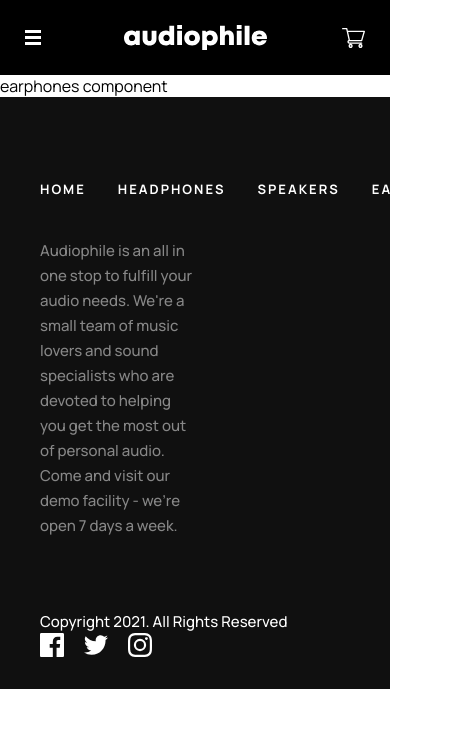
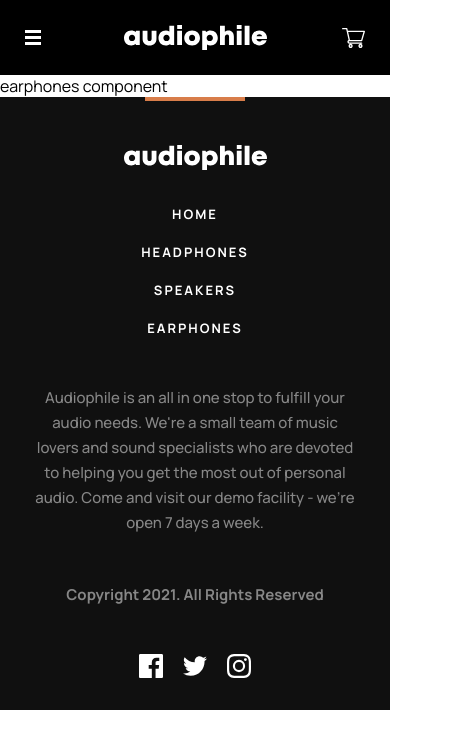
Before and after one commit to BBrownley/audiophile-ecommerce, a React (Create React App) app in the folder client/: page /earphones in a window 390 px wide. Shown: the top 748 px of the page, 468 px wide, since content can reach past the window. Built offline with nearby package versions, Linux system fonts and the light colour scheme.

Commit message:
Completed footer (responsive, added accent border)

```diff
--- a/client/src/components/Footer/Footer.elements.js
+++ b/client/src/components/Footer/Footer.elements.js
@@ -8,6 +8,16 @@
   background: ${props => props.theme.colors.black600};
   color: white;
   padding: 4rem 2.5rem 2rem 2.5rem;
+  position: relative;
+
+  .accent {
+    height: 0.25rem;
+    width: 6.25rem;
+    background-color: ${props => props.theme.colors.primary};
+    position: absolute;
+    top: 0;
+    left: 2.5rem;
+  }
 
   .footer-top,
   .footer-bottom {
@@ -20,6 +30,21 @@
     margin-bottom: 0.5rem;
   }
 
+  .footer-bottom {
+    &__tablet {
+      display: flex;
+      justify-content: space-between;
+      align-items: center;
+      color: #878787;
+      p {
+        font-weight: bold;
+      }
+      .socials {
+        margin-top: 0;
+      }
+    }
+  }
+
   .about {
     width: 50%;
     max-width: 540px;
@@ -29,6 +54,44 @@
     }
     &__copyright {
       font-weight: bold;
+    }
+  }
+
+  @media (max-width: 965px) {
+    .footer-top {
+      flex-direction: column;
+      align-items: flex-start;
+      &__logo {
+        margin-bottom: 1rem;
+      }
+    }
+    .about {
+      width: auto;
+      max-width: 670px;
+    }
+  }
+
+  @media (max-width: 500px) {
+    padding-left: 2rem;
+    padding-right: 2rem;
+    .accent {
+      left: 50%;
+      transform: translateX(-50%);
+    }
+    .footer-top {
+      align-items: center;
+      margin-top: -1rem;
+      margin-bottom: 0;
+    }
+    .about__main {
+      text-align: center;
+      margin-bottom: 2rem;
+    }
+    .footer-bottom__tablet {
+      flex-direction: column;
+      .socials {
+        margin-top: 2rem;
+      }
     }
   }
 `;
--- a/client/src/components/Footer/Footer.jsx
+++ b/client/src/components/Footer/Footer.jsx
@@ -12,8 +12,9 @@
 
   return (
     <Container>
+      <div className="accent"></div>
       <div className="footer-top">
-        <Logo />
+        <Logo className="footer-top__logo" />
         <NavLinks footer />
       </div>
       <div className="footer-bottom">
@@ -24,13 +25,13 @@
             to helping you get the most out of personal audio. Come and visit
             our demo facility - we’re open 7 days a week.
           </p>
-          {width > 800 && (
+          {width > 965 && (
             <p className="about__copyright">
               Copyright 2021. All Rights Reserved
             </p>
           )}
         </div>
-        {width > 800 && (
+        {width > 965 && (
           <Socials>
             <div className="icon-fb"></div>
             <div className="icon-twitter"></div>
@@ -39,15 +40,15 @@
         )}
       </div>
 
-      {width <= 800 && (
-        <>
+      {width <= 965 && (
+        <div className="footer-bottom__tablet">
           <p>Copyright 2021. All Rights Reserved</p>
-          <Socials>
+          <Socials className="socials">
             <div className="icon-fb"></div>
             <div className="icon-twitter"></div>
             <div className="icon-instagram"></div>
           </Socials>
-        </>
+        </div>
       )}
     </Container>
   );
--- a/client/src/components/NavLinks/NavLinks.elements.js
+++ b/client/src/components/NavLinks/NavLinks.elements.js
@@ -32,4 +32,27 @@
   @media (max-width: 800px) {
     display: ${props => (props.footer ? "inline-block" : "none")};
   }
+  @media (max-width: 500px) {
+    ${props => {
+      if (props.footer) {
+        return css`
+          width: 100%;
+          ul {
+            flex-direction: column;
+            align-items: center;
+            li {
+              margin-bottom: 1rem;
+              a {
+                padding: 0;
+              }
+            }
+            li:first-of-type a,
+            li:last-of-type a {
+              padding: 0;
+            }
+          }
+        `;
+      }
+    }}
+  }
 `;
--- a/client/src/components/shared/Logo.jsx
+++ b/client/src/components/shared/Logo.jsx
@@ -9,6 +9,6 @@
   width: 143px;
 `;
 
-export default function Logo() {
-  return <LogoEl />;
+export default function Logo({ className }) {
+  return <LogoEl className={className} />;
 }
```
